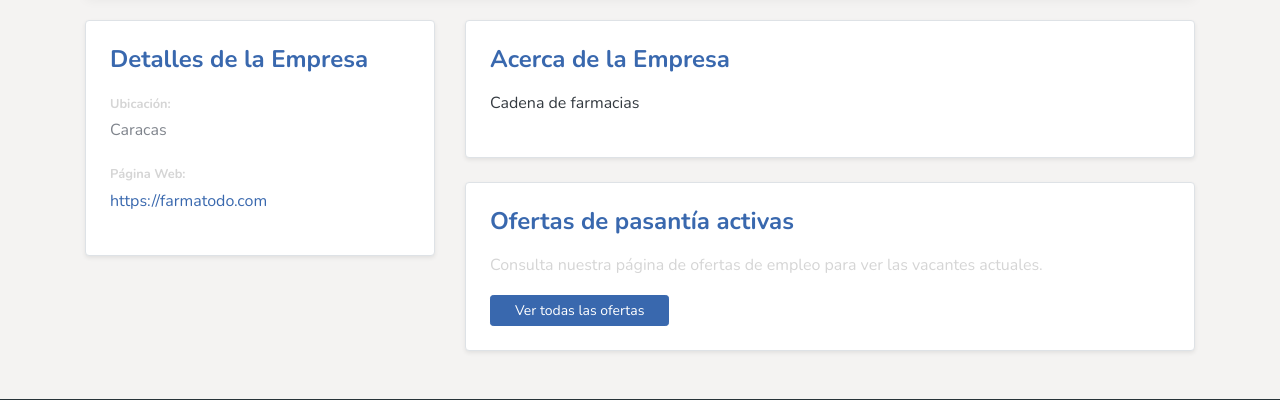
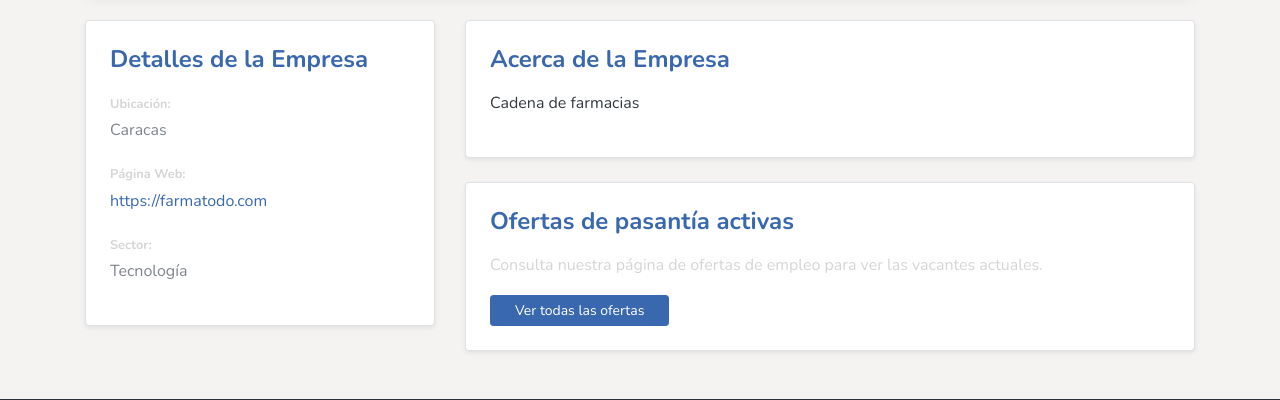
Before and after one commit to CarlosM2002/pasantias-ucv, a Django app: page /employer/profile/view/1/ in a window 1280 px wide. Shown: the part 623-1023 px from the top of the page. Run offline with Django 3.2, Linux system fonts and the light colour scheme; data comes from the database, SQL or seed files in the repository; both versions use the stored data as it was after the commit; parts of the project's set-up code (start-up, migrations or seed data) failed here and were passed over; some libraries are stand-ins or nearby versions; some web fonts are replaced.

Commit message:
sectores de empresa

```diff
--- a/Job-Portal/apps/account/constants.py
+++ b/Job-Portal/apps/account/constants.py
@@ -13,3 +13,16 @@ TIPO_EMPRESA = (
     ('dependencia', 'Dependencia'),
     ('empresa_externa', 'Empresa'),
 )
+
+SECTOR_EMPRESA = (
+    ('industria', 'Industria'),
+    ('automotriz', 'Automotriz'),
+    ('tecnologia', 'Tecnología'),
+    ('salud', 'Salud'),
+    ('finanzas', 'Finanzas'),
+    ('comercio', 'Comercio'),
+    ('energia', 'Energía'),
+    ('telecomunicaciones', 'Telecomunicaciones'),
+    ('construccion', 'Construcción'),
+    ('logistica', 'Logística'),
+)
--- a/Job-Portal/apps/account/models/profiles.py
+++ b/Job-Portal/apps/account/models/profiles.py
@@ -2,6 +2,7 @@ from django.db import models
 from django.conf import settings
 from taggit.managers import TaggableManager
 from django.core.validators import RegexValidator
+from account.constants import SECTOR_EMPRESA
 
 class EmployeeProfile(models.Model):
     user = models.OneToOneField(settings.AUTH_USER_MODEL, on_delete=models.CASCADE, related_name='employee_profile')
@@ -19,6 +20,7 @@ class EmployerProfile(models.Model):
     company_logo = models.ImageField(upload_to='logos/', blank=True)
     description = models.TextField(blank=True)
     privilegios = models.BooleanField(default=False)
+    sector_empresa = models.CharField(max_length=50, choices=SECTOR_EMPRESA, blank=True, null=True)
 
     def __str__(self):
         return f"Employer Profile for {self.user.email}"
--- a/Job-Portal/template/account/employer-profile.html
+++ b/Job-Portal/template/account/employer-profile.html
@@ -23,6 +23,16 @@
                         <a href="{{ profile.company_website }}" target="_blank" class="text-primary">{{ profile.company_website }}</a>
                         {% else %}
                         No especificada
+                        {% endif %}
+                    </p>
+                </div>
+                <div class="mb-3">
+                    <span class="text-muted small font-weight-bold">Sector:</span>
+                    <p class="mb-2">
+                        {% if profile.sector_empresa %}
+                            {{ profile.get_sector_empresa_display|default:profile.sector_empresa }}
+                        {% else %}
+                            No especificado
                         {% endif %}
                     </p>
                 </div>
```
Also changed, not shown: Job-Portal/apps/account/forms/profile.py (+18 -2 lines), Job-Portal/apps/account/migrations/0015_employerprofile_sector_empresa.py (added), Job-Portal/db.sqlite3.
